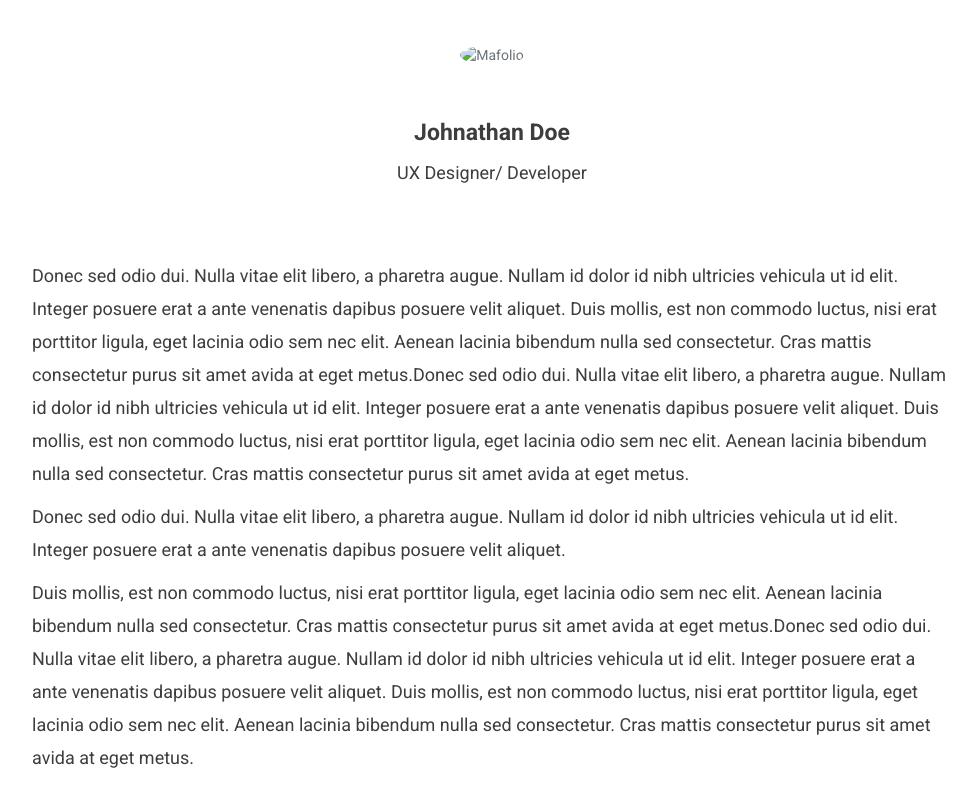
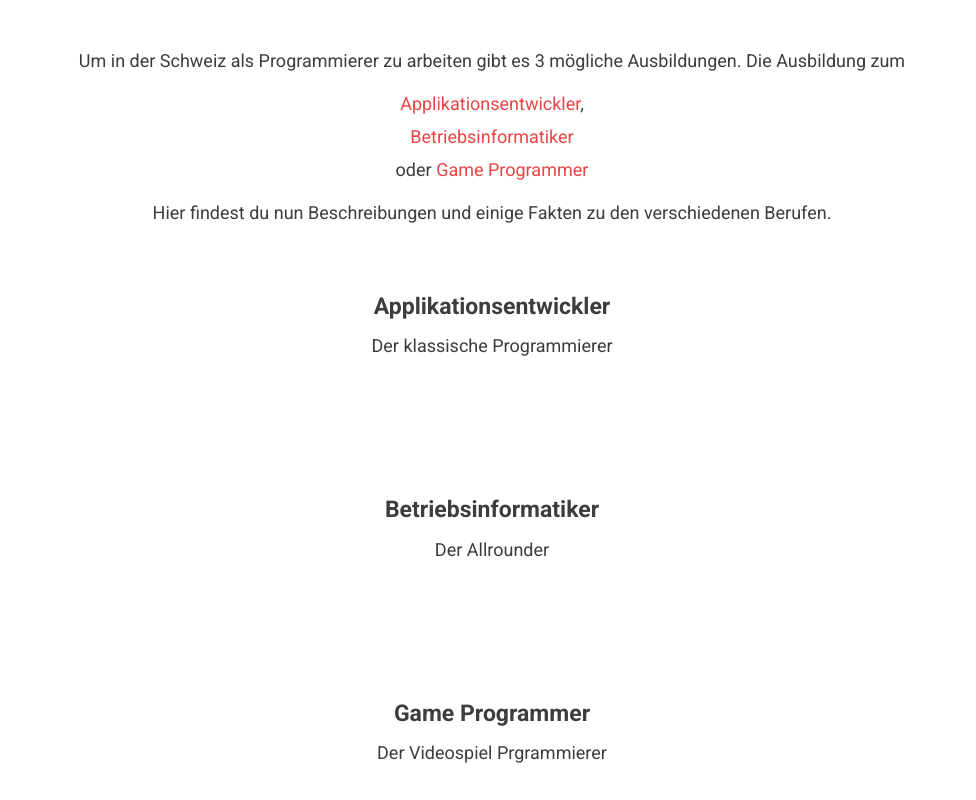
Before and after one commit to TBZMvdH/it-jobs-switzerland, a plain HTML site: page uebersicht.html in a window 1280 px wide. Shown: the part 420-1220 px from the top of the page, without its empty margins (148-1124 px from the left). Drawn offline with nearby package versions, Linux system fonts and the light colour scheme.

Commit message:
Added structure and first text to Übersicht

```diff
--- a/uebersicht.html
+++ b/uebersicht.html
@@ -55,19 +55,48 @@
     </div>
   </div>
 </section>
-<!-- header section -->
-<!-- description text section -->
+<!-- Berufsübersicht -->
 <section id="inner-description" class="section inner-description">
   <div class="container">
-    <div class="col-md-10 col-md-offset-1 text-center"> <img src="images/designer-pic.jpg" alt="Mafolio">
-      <h1>Johnathan Doe</h1>
-      <p>UX Designer/ Developer</p>
+      <div class="col-md-10 col-md-offset-1 text-center">
+          <p>Um in der Schweiz als Programmierer zu arbeiten gibt es 3 mögliche Ausbildungen. Die Ausbildung zum</p>
+            <p>
+              <a href="#Applikationsentwickler">Applikationsentwickler</a>,<br/>
+              <a href="#Betriebsinformatiker">Betriebsinformatiker</a><br/>
+              oder <a href="#Game-Programmer">Game Programmer</a>
+            </p>
+          <p>Hier findest du nun Beschreibungen und einige Fakten zu den verschiedenen Berufen.</p>
+        </div>
+    <!-- Applikationsentwickler -->
+    <div class="col-md-10 col-md-offset-1 text-center" id="Applikationsentwickler">
+      <h1>Applikationsentwickler</h1>
+      <p>Der klassische Programmierer</p>
     </div>
     <div class="col-md-10 col-md-offset-1 space">
-      <p>Donec sed odio dui. Nulla vitae elit libero, a pharetra augue. Nullam id dolor id nibh ultricies vehicula ut id elit. Integer posuere erat a ante venenatis dapibus posuere velit aliquet. Duis mollis, est non commodo luctus, nisi erat porttitor ligula, eget lacinia odio sem nec elit. Aenean lacinia bibendum nulla sed consectetur. Cras mattis consectetur purus sit amet avida at eget metus.Donec sed odio dui. Nulla vitae elit libero, a pharetra augue. Nullam id dolor id nibh ultricies vehicula ut id elit. Integer posuere erat a ante venenatis dapibus posuere velit aliquet. Duis mollis, est non commodo luctus, nisi erat porttitor ligula, eget lacinia odio sem nec elit. Aenean lacinia bibendum nulla sed consectetur. Cras mattis consectetur purus sit amet avida at eget metus.</p>
-      <p>Donec sed odio dui. Nulla vitae elit libero, a pharetra augue. Nullam id dolor id nibh ultricies vehicula ut id elit. Integer posuere erat a ante venenatis dapibus posuere velit aliquet.</p>
-      <p>Duis mollis, est non commodo luctus, nisi erat porttitor ligula, eget lacinia odio sem nec elit. Aenean lacinia bibendum nulla sed consectetur. Cras mattis consectetur purus sit amet avida at eget metus.Donec sed odio dui. Nulla vitae elit libero, a pharetra augue. Nullam id dolor id nibh ultricies vehicula ut id elit. Integer posuere erat a ante venenatis dapibus posuere velit aliquet. Duis mollis, est non commodo luctus, nisi erat porttitor ligula, eget lacinia odio sem nec elit. Aenean lacinia bibendum nulla sed consectetur. Cras mattis consectetur purus sit amet avida at eget metus.</p>
+      <p></p>
+      <p></p>
+      <p></p>
     </div>
+    <!-- Betriebsinformatiker -->
+    <div class="col-md-10 col-md-offset-1 text-center" id="Betriebsinformatiker">
+      <h1>Betriebsinformatiker</h1>
+      <p>Der Allrounder</p>
+    </div>
+    <div class="col-md-10 col-md-offset-1 space">
+      <p></p>
+      <p></p>
+      <p></p>
+    </div>
+        <!-- Game Programmer -->
+        <div class="col-md-10 col-md-offset-1 text-center" id="Game-Programmer">
+            <h1>Game Programmer</h1>
+            <p>Der Videospiel Prgrammierer</p>
+          </div>
+          <div class="col-md-10 col-md-offset-1 space">
+            <p></p>
+            <p></p>
+            <p></p>
+          </div>
   </div>
 </section>
 <!-- description text section -->
```
